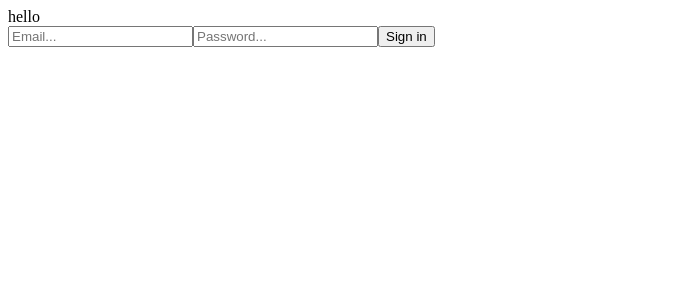
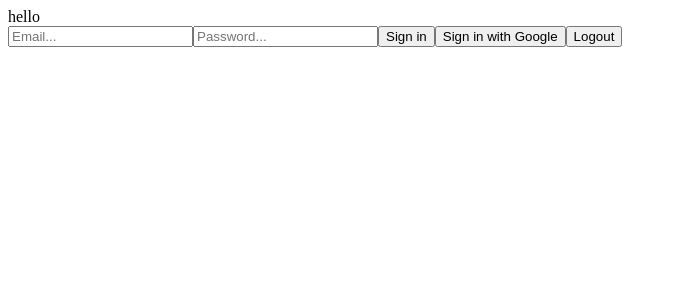
Before and after one commit to Olemio/emma-aune-tangen, a React (Vite) app: page / in a window 1280 px wide. Shown: the top 300 px of the page, without its empty margins (0-677 px from the left). Built offline with nearby package versions, Linux system fonts and the light colour scheme.

Commit message:
add auth with google

```diff
--- a/src/components/auth.tsx
+++ b/src/components/auth.tsx
@@ -1,13 +1,37 @@
 import React from "react";
-import { auth } from "../config/firebase";
-import { createUserWithEmailAndPassword } from "firebase/auth";
+import { auth, googleProvider } from "../config/firebase";
+import {
+    createUserWithEmailAndPassword,
+    signInWithPopup,
+    signOut,
+} from "firebase/auth";
 
 export const Auth = () => {
     const [email, setEmail] = React.useState("");
     const [password, setPassword] = React.useState("");
+    console.log(auth.currentUser?.photoURL);
 
     const signIn = async () => {
-        await createUserWithEmailAndPassword(auth, email, password);
+        try {
+            await createUserWithEmailAndPassword(auth, email, password);
+        } catch (error) {
+            console.error("Error signing in:", error);
+        }
+    };
+    const signInWithGoogle = async () => {
+        try {
+            await signInWithPopup(auth, googleProvider);
+        } catch (error) {
+            console.error("Error signing in with Google:", error);
+        }
+    };
+
+    const logout = async () => {
+        try {
+            await signOut(auth);
+        } catch (error) {
+            console.error("Error logging out:", error);
+        }
     };
 
     return (
@@ -23,6 +47,10 @@ export const Auth = () => {
                 onChange={(e) => setPassword(e.target.value)}
             />
             <button onClick={signIn}>Sign in</button>
+
+            <button onClick={signInWithGoogle}>Sign in with Google</button>
+
+            <button onClick={logout}>Logout</button>
         </div>
     );
 };
--- a/src/config/firebase.ts
+++ b/src/config/firebase.ts
@@ -1,5 +1,5 @@
 import { initializeApp } from "firebase/app";
-import { getAuth } from "firebase/auth";
+import { getAuth, GoogleAuthProvider } from "firebase/auth";
 
 const firebaseConfig = {
     apiKey: "AIzaSyA5yZfnbGSyBQw9gYL1ziyJNMvtNZQS_eM",
@@ -13,3 +13,4 @@ const firebaseConfig = {
 
 const app = initializeApp(firebaseConfig);
 export const auth = getAuth(app);
+export const googleProvider = new GoogleAuthProvider();
```
